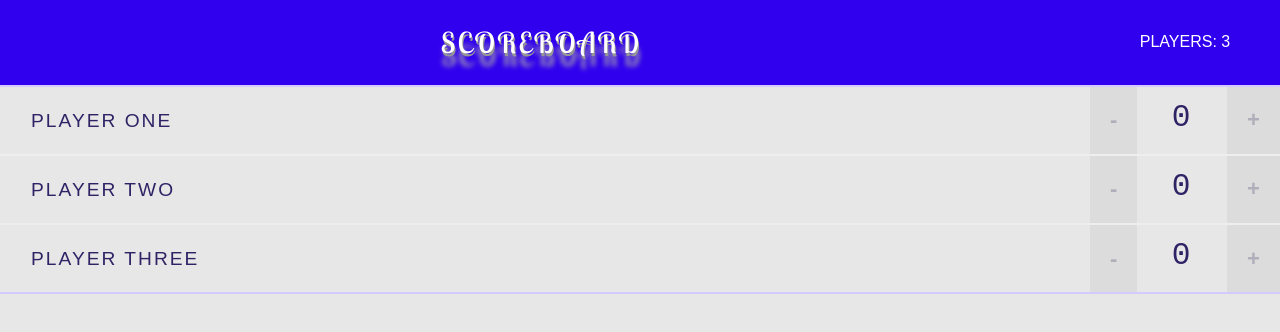
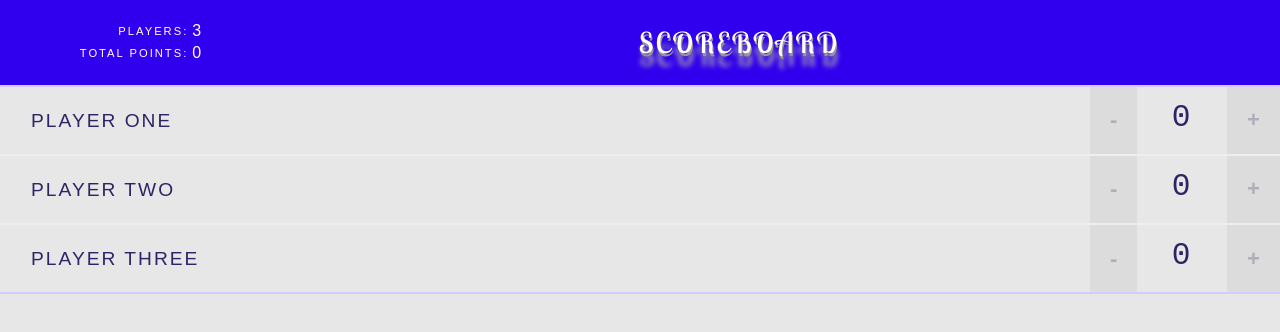
Before and after one commit to carlpadilla/React-scoreboard, a React (Create React App) app: page / in a window 1280 px wide. Shown: the top 332 px of the page. Built offline with nearby package versions, Linux system fonts and the light colour scheme.

Commit message:
added stats component

```diff
--- a/src/App.js
+++ b/src/App.js
@@ -44,7 +44,7 @@ class App extends React.Component {
   render() {
     return (
       <div className='App'>
-        <Header title='Scoreboard' totalPlayers={this.state.players.length} />
+        <Header title='Scoreboard' players={this.state.players} />
         {this.state.players.map((player, index) => {
           return (
             <Players
--- /dev/null
+++ b/src/Stats.js
@@ -0,0 +1,25 @@
+import React from 'react';
+
+const Stats = props => {
+  const totalPlayers = props.players.length;
+  const totalPoints = props.players.reduce((total, player) => {
+    return total + player.score;
+  }, 0);
+
+  return (
+    <table className='stats'>
+      <tbody>
+        <tr>
+          <td>Players:</td>
+          <td>{totalPlayers}</td>
+        </tr>
+        <tr>
+          <td>Total Points:</td>
+          <td>{totalPoints}</td>
+        </tr>
+      </tbody>
+    </table>
+  );
+};
+
+export default Stats;
--- a/src/components/Header.js
+++ b/src/components/Header.js
@@ -1,10 +1,11 @@
 import React from 'react';
+import Stats from '../Stats';
 
 const Header = props => {
   return (
     <header>
+      <Stats players={props.players} />
       <h1>{props.title}</h1>
-      <span className='stats'>Players: {props.totalPlayers}</span>
     </header>
   );
 };
```
